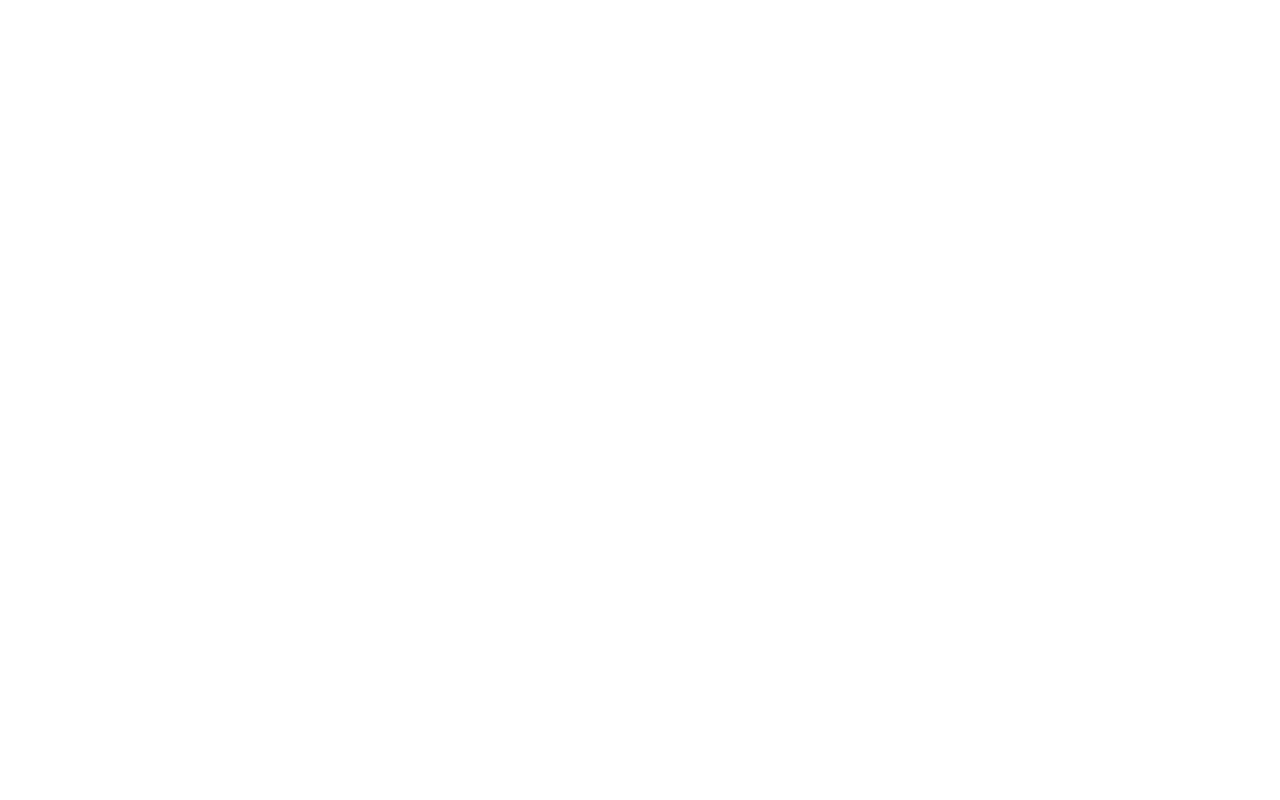
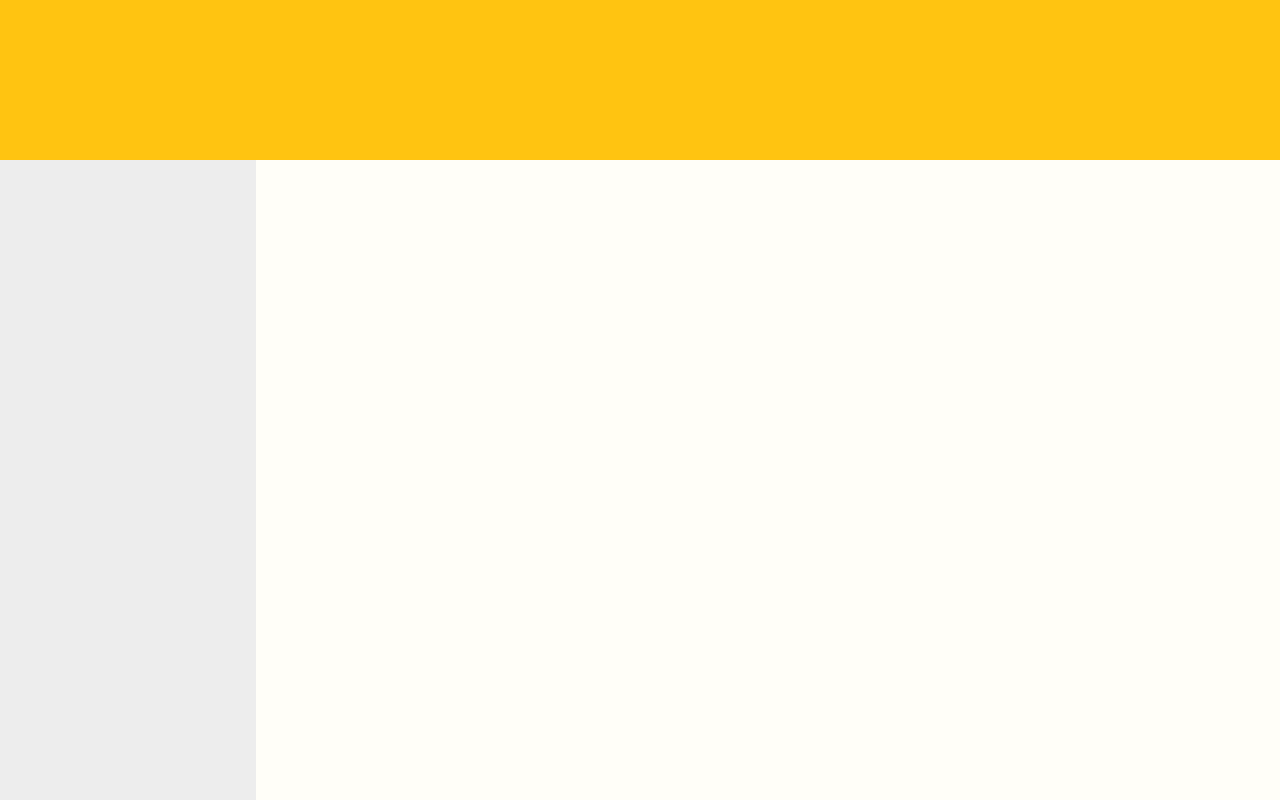
Before and after one commit to StathisPlakakis/Todo-List, a website built with webpack: page src/index.html in a window 1280 px wide. Built offline with nearby package versions, Linux system fonts and the light colour scheme.

Commit message:
Add logo-div, add static style

```diff
--- a/src/index.html
+++ b/src/index.html
@@ -7,6 +7,7 @@
   </head>
   <body>
     <div class="content">
+      <div class="logo"></div>
       <div class="side-bar"></div>
       <div class="project"></div>
     </div>
--- a/src/style.css
+++ b/src/style.css
@@ -1,4 +1,7 @@
 :root {
+    --logo-background: rgb(255, 196, 17);
+    --side-bar-background: rgb(237, 237, 237);
+    --project-background: rgb(255, 254, 248);
 
 }
 
@@ -6,3 +9,22 @@
     padding: 0px;
     margin: 0px;
 }
+
+.content {
+    display: grid;
+    grid-template-rows: 20vh 80vh;
+    grid-template-columns: 1fr 4fr;
+}
+
+.logo {
+    grid-area: 1/1/2/3;
+    background-color: var(--logo-background);
+}
+
+.side-bar {
+    background-color: var(--side-bar-background);
+}
+
+.project {
+    background-color: var(--project-background);
+}
```
